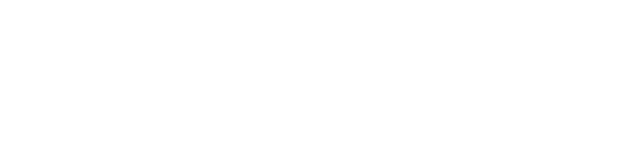
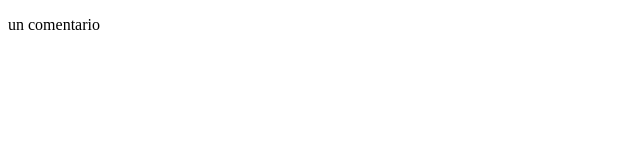
Before and after one commit to joangarcia97/git_v1, a plain HTML site: page contacto.html in a window 1280 px wide. Shown: the whole page, without its empty margins (0-640 px from the left). Drawn offline with Linux system fonts and the light colour scheme.

Commit message:
Update contacto.html

```diff
--- a/contacto.html
+++ b/contacto.html
@@ -7,6 +7,6 @@
     <title>Contacto</title>
 </head>
 <body>
-
+    <P>un comentario</p>
 </body>
 </html>
```
